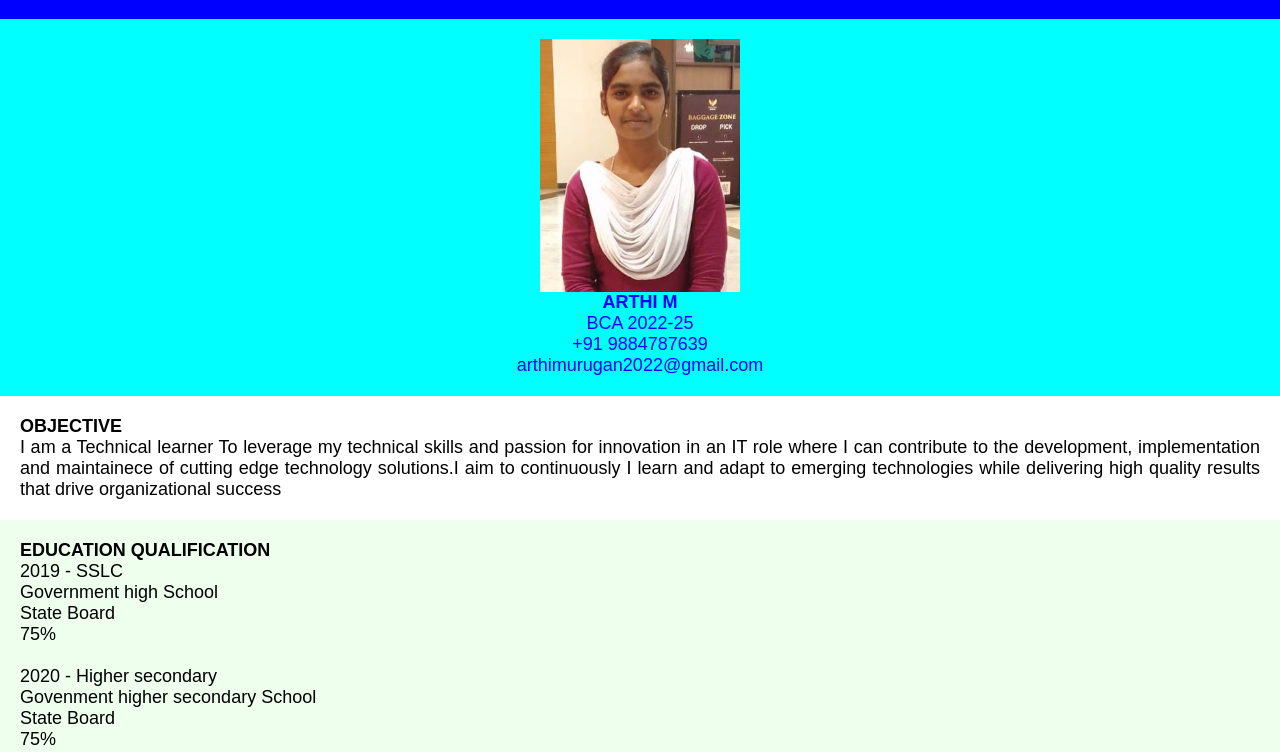
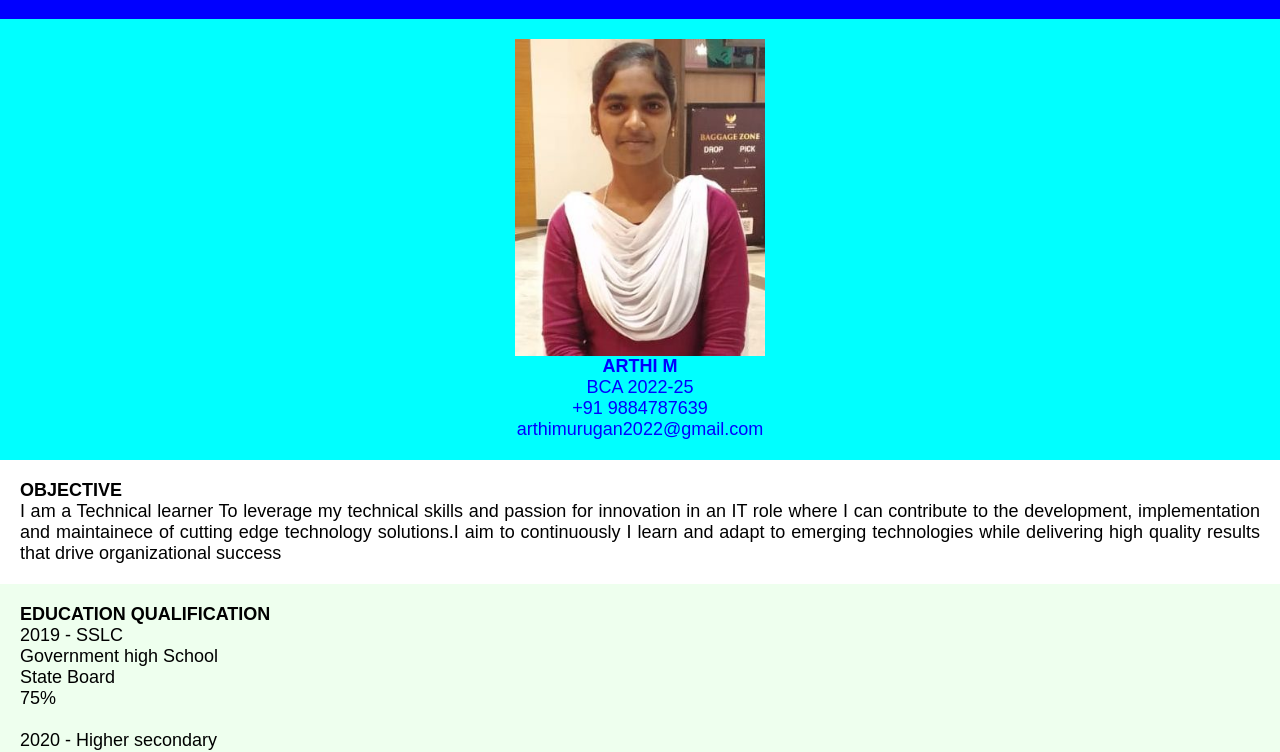
Before and after one commit to takshashilauniv/arthi, a plain HTML site: page index.html in a window 1280 px wide. Shown: the part 55-807 px from the top of the page. Drawn offline with Linux system fonts and the light colour scheme.

Commit message:
Update index.html

```diff
--- a/index.html
+++ b/index.html
@@ -118,7 +118,7 @@ Arthi Resume
 
 
 <div class="Arthi2">
-<img src="images/arthi.jpg" width="200"><br>
+<img src="images/arthi.jpg" width="250"><br>
 <b>ARTHI M</b><br>
 BCA 2022-25<BR>
 +91 9884787639<BR>
```
